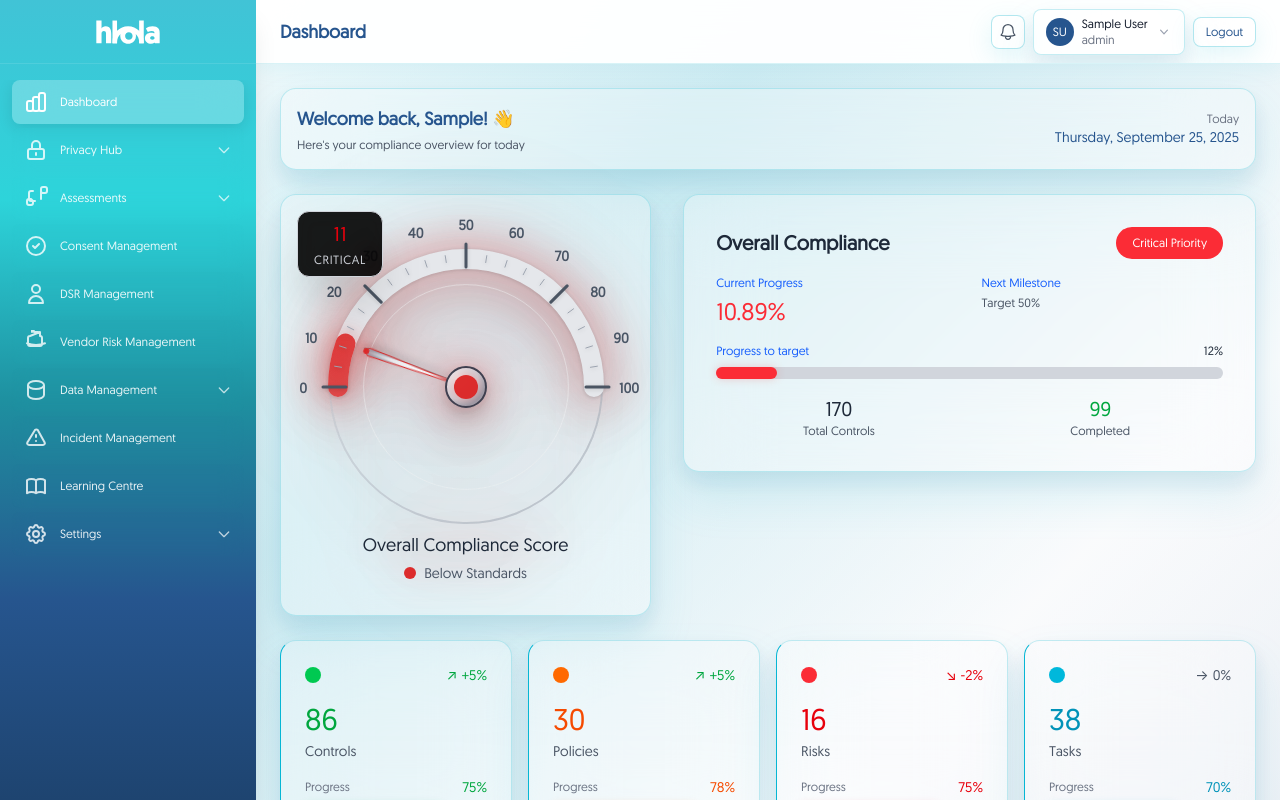
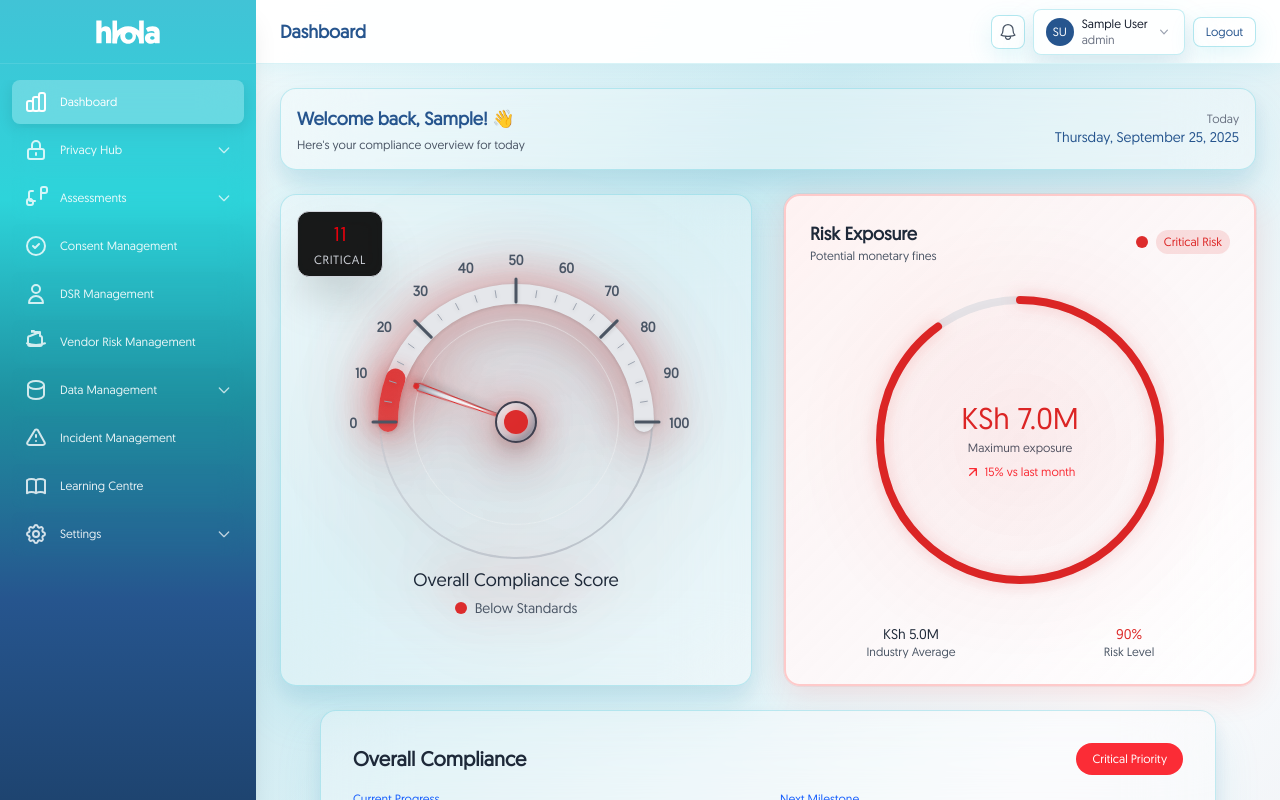
Before and after one commit to kimani-derrick/hlola-grc-platform, a Next.js app: page /dashboard in a window 1280 px wide. Shown: the top 800 px of the page. Built offline with nearby package versions, Linux system fonts and the light colour scheme; sample sign-in values are in the browser's storage.

Commit message:
Add Risk Exposure Gauge with KES currency and restructure dashboard layout

```diff
--- a/src/components/DashboardContent.tsx
+++ b/src/components/DashboardContent.tsx
@@ -5,6 +5,7 @@ import { useAuth } from '../context/AuthContext';
 import SpeedometerGauge from './SpeedometerGauge';
 import MetricCard from './MetricCard';
 import AuditOverview from './AuditOverview';
+import RiskExposureGauge from './RiskExposureGauge';
 
 export default function DashboardContent() {
   const { user } = useAuth();
@@ -59,10 +60,10 @@ export default function DashboardContent() {
         </div>
       </div>
 
-      {/* Main Compliance Dashboard */}
-      <div className="grid lg:grid-cols-5 gap-8">
+      {/* Main Compliance Dashboard - Two Dials */}
+      <div className="grid lg:grid-cols-2 gap-8">
         {/* Speedometer Gauge - Left Side */}
-        <div className="lg:col-span-2">
+        <div>
           <div className="glass-card rounded-2xl p-6 sm:p-8 h-full flex items-center justify-center bg-gradient-to-br from-red-50 to-red-100 gauge-container relative">
             {/* Digital Display Counter - Top Left Inside Card */}
             <div className="absolute top-4 left-4 z-20">
@@ -87,8 +88,22 @@ export default function DashboardContent() {
           </div>
         </div>
 
-        {/* Overall Compliance Details - Right Side */}
-        <div className="lg:col-span-3">
+        {/* Risk Exposure Gauge - Right Side */}
+        <div>
+          <RiskExposureGauge
+            exposureAmount={7000000}
+            riskLevel="critical"
+            industryAverage={5000000}
+            trend="up"
+            trendPercentage={15}
+            size={gaugeSize}
+            currency="KES"
+          />
+        </div>
+      </div>
+
+      {/* Overall Compliance Details - Below Dials */}
+      <div className="max-w-4xl mx-auto">
         <div className="glass-card rounded-2xl p-6 sm:p-8 bg-gradient-to-br from-red-50 to-red-100">
           <div className="flex items-center justify-between mb-4">
             <h2 className="text-xl font-bold text-gray-800">Overall Compliance</h2>
@@ -132,7 +147,6 @@ export default function DashboardContent() {
             <div className="text-center">
               <div className="text-xl font-bold text-green-600">99</div>
               <div className="text-xs text-gray-600">Completed</div>
-              </div>
             </div>
           </div>
         </div>
--- /dev/null
+++ b/src/components/RiskExposureGauge.tsx
@@ -0,0 +1,282 @@
+'use client';
+
+import { useState, useEffect } from 'react';
+
+interface RiskExposureGaugeProps {
+  exposureAmount: number;
+  riskLevel: 'low' | 'medium' | 'high' | 'critical';
+  industryAverage?: number;
+  trend?: 'up' | 'down' | 'stable';
+  trendPercentage?: number;
+  size?: number;
+  currency?: 'USD' | 'KES';
+}
+
+export default function RiskExposureGauge({
+  exposureAmount = 2400000,
+  riskLevel = 'critical',
+  industryAverage = 1800000,
+  trend = 'up',
+  trendPercentage = 15,
+  size = 280,
+  currency = 'USD'
+}: RiskExposureGaugeProps) {
+  const [animatedAmount, setAnimatedAmount] = useState(0);
+  const [isVisible, setIsVisible] = useState(false);
+
+  // Risk level configurations
+  const riskConfig = {
+    low: {
+      color: '#22c55e',
+      bgColor: '#f0fdf4',
+      borderColor: '#bbf7d0',
+      percentage: 20,
+      label: 'Low Risk',
+      description: 'Minimal exposure'
+    },
+    medium: {
+      color: '#f59e0b',
+      bgColor: '#fffbeb',
+      borderColor: '#fed7aa',
+      percentage: 45,
+      label: 'Medium Risk',
+      description: 'Moderate exposure'
+    },
+    high: {
+      color: '#ef4444',
+      bgColor: '#fef2f2',
+      borderColor: '#fecaca',
+      percentage: 75,
+      label: 'High Risk',
+      description: 'Significant exposure'
+    },
+    critical: {
+      color: '#dc2626',
+      bgColor: '#fef2f2',
+      borderColor: '#fecaca',
+      percentage: 90,
+      label: 'Critical Risk',
+      description: 'Maximum exposure'
+    }
+  };
+
+  const config = riskConfig[riskLevel];
+  const radius = (size - 40) / 2;
+  const circumference = 2 * Math.PI * radius;
+  const strokeDasharray = circumference;
+  const strokeDashoffset = circumference - (config.percentage / 100) * circumference;
+
+  // Animate the counter
+  useEffect(() => {
+    if (isVisible) {
+      const duration = 2000; // 2 seconds
+      const steps = 60;
+      const increment = exposureAmount / steps;
+      const stepDuration = duration / steps;
+
+      let current = 0;
+      const timer = setInterval(() => {
+        current += increment;
+        if (current >= exposureAmount) {
+          setAnimatedAmount(exposureAmount);
+          clearInterval(timer);
+        } else {
+          setAnimatedAmount(Math.floor(current));
+        }
+      }, stepDuration);
+
+      return () => clearInterval(timer);
+    }
+  }, [exposureAmount, isVisible]);
+
+  // Intersection observer for animation trigger
+  useEffect(() => {
+    const observer = new IntersectionObserver(
+      ([entry]) => {
+        if (entry.isIntersecting) {
+          setIsVisible(true);
+        }
+      },
+      { threshold: 0.1 }
+    );
+
+    const element = document.getElementById('risk-gauge');
+    if (element) {
+      observer.observe(element);
+    }
+
+    return () => {
+      if (element) {
+        observer.unobserve(element);
+      }
+    };
+  }, []);
+
+  const formatCurrency = (amount: number) => {
+    if (currency === 'KES') {
+      if (amount >= 1000000000) {
+        return `KSh ${(amount / 1000000000).toFixed(1)}B`;
+      } else if (amount >= 1000000) {
+        return `KSh ${(amount / 1000000).toFixed(1)}M`;
+      } else if (amount >= 1000) {
+        return `KSh ${(amount / 1000).toFixed(0)}K`;
+      }
+      return `KSh ${amount.toLocaleString()}`;
+    } else {
+      if (amount >= 1000000) {
+        return `$${(amount / 1000000).toFixed(1)}M`;
+      } else if (amount >= 1000) {
+        return `$${(amount / 1000).toFixed(0)}K`;
+      }
+      return `$${amount.toLocaleString()}`;
+    }
+  };
+
+  const getTrendIcon = () => {
+    switch (trend) {
+      case 'up':
+        return (
+          <svg className="w-4 h-4 text-red-500" fill="none" viewBox="0 0 24 24" stroke="currentColor">
+            <path strokeLinecap="round" strokeLinejoin="round" strokeWidth={2} d="M7 17l9.2-9.2M17 17V7H7" />
+          </svg>
+        );
+      case 'down':
+        return (
+          <svg className="w-4 h-4 text-green-500" fill="none" viewBox="0 0 24 24" stroke="currentColor">
+            <path strokeLinecap="round" strokeLinejoin="round" strokeWidth={2} d="M17 7l-9.2 9.2M7 7v10h10" />
+          </svg>
+        );
+      default:
+        return (
+          <svg className="w-4 h-4 text-gray-500" fill="none" viewBox="0 0 24 24" stroke="currentColor">
+            <path strokeLinecap="round" strokeLinejoin="round" strokeWidth={2} d="M20 12H4" />
+          </svg>
+        );
+    }
+  };
+
+  return (
+    <div id="risk-gauge" className="relative">
+      <div
+        className="glass-card rounded-2xl p-6 relative overflow-hidden"
+        style={{
+          background: `linear-gradient(135deg, ${config.bgColor} 0%, rgba(255,255,255,0.8) 100%)`,
+          border: `2px solid ${config.borderColor}`,
+          boxShadow: `0 8px 32px ${config.color}20, 0 0 0 1px ${config.color}10`
+        }}
+      >
+        {/* Header */}
+        <div className="flex items-center justify-between mb-4">
+          <div>
+            <h3 className="text-lg font-bold text-gray-800">Risk Exposure</h3>
+            <p className="text-xs text-gray-600">Potential monetary fines</p>
+          </div>
+          <div className="flex items-center gap-2">
+            <div
+              className="w-3 h-3 rounded-full animate-pulse"
+              style={{ backgroundColor: config.color }}
+            />
+            <span
+              className="text-xs font-semibold px-2 py-1 rounded-full"
+              style={{
+                backgroundColor: `${config.color}20`,
+                color: config.color
+              }}
+            >
+              {config.label}
+            </span>
+          </div>
+        </div>
+
+        {/* Gauge */}
+        <div className="flex justify-center items-center mb-6">
+          <div className="relative" style={{ width: size, height: size }}>
+            {/* Background circle */}
+            <svg
+              width={size}
+              height={size}
+              className="absolute inset-0 transform -rotate-90"
+            >
+              <circle
+                cx={size / 2}
+                cy={size / 2}
+                r={radius}
+                stroke="#e5e7eb"
+                strokeWidth="8"
+                fill="none"
+              />
+              {/* Progress circle */}
+              <circle
+                cx={size / 2}
+                cy={size / 2}
+                r={radius}
+                stroke={config.color}
+                strokeWidth="8"
+                fill="none"
+                strokeLinecap="round"
+                strokeDasharray={strokeDasharray}
+                strokeDashoffset={strokeDashoffset}
+                className="transition-all duration-2000 ease-out"
+                style={{
+                  filter: `drop-shadow(0 0 8px ${config.color}40)`
+                }}
+              />
+            </svg>
+
+            {/* Center content */}
+            <div className="absolute inset-0 flex flex-col items-center justify-center">
+              <div className="text-center">
+                <div
+                  className="text-3xl font-bold mb-1"
+                  style={{ color: config.color }}
+                >
+                  {formatCurrency(animatedAmount)}
+                </div>
+                <div className="text-xs text-gray-600 mb-2">
+                  {config.description}
+                </div>
+
+                {/* Trend indicator */}
+                <div className="flex items-center justify-center gap-1 text-xs">
+                  {getTrendIcon()}
+                  <span className={trend === 'up' ? 'text-red-500' : trend === 'down' ? 'text-green-500' : 'text-gray-500'}>
+                    {trendPercentage}% vs last month
+                  </span>
+                </div>
+              </div>
+            </div>
+          </div>
+        </div>
+
+        {/* Bottom metrics */}
+        <div className="grid grid-cols-2 gap-4">
+          <div className="text-center">
+            <div className="text-sm font-semibold text-gray-800">
+              {formatCurrency(industryAverage)}
+            </div>
+            <div className="text-xs text-gray-600">Industry Average</div>
+          </div>
+          <div className="text-center">
+            <div
+              className="text-sm font-semibold"
+              style={{ color: config.color }}
+            >
+              {config.percentage}%
+            </div>
+            <div className="text-xs text-gray-600">Risk Level</div>
+          </div>
+        </div>
+
+        {/* Pulsing effect for critical risk */}
+        {riskLevel === 'critical' && (
+          <div
+            className="absolute inset-0 rounded-2xl animate-pulse"
+            style={{
+              background: `radial-gradient(circle at center, ${config.color}10 0%, transparent 70%)`
+            }}
+          />
+        )}
+      </div>
+    </div>
+  );
+}
```
Lines whose indentation alone changed are shown as unchanged.
